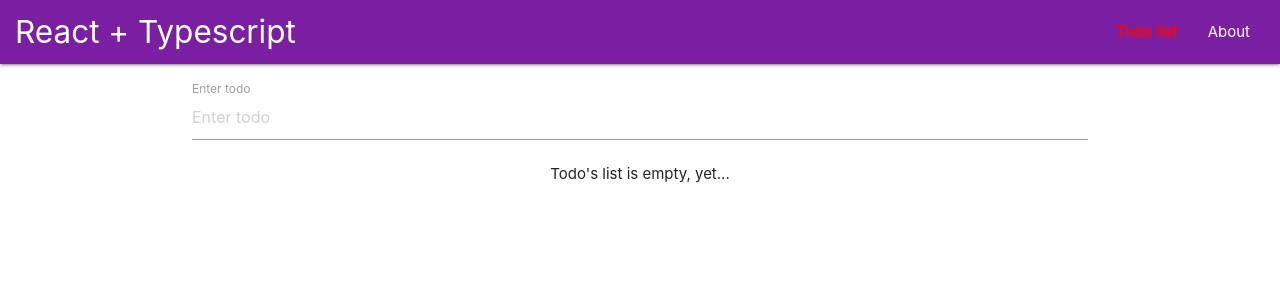
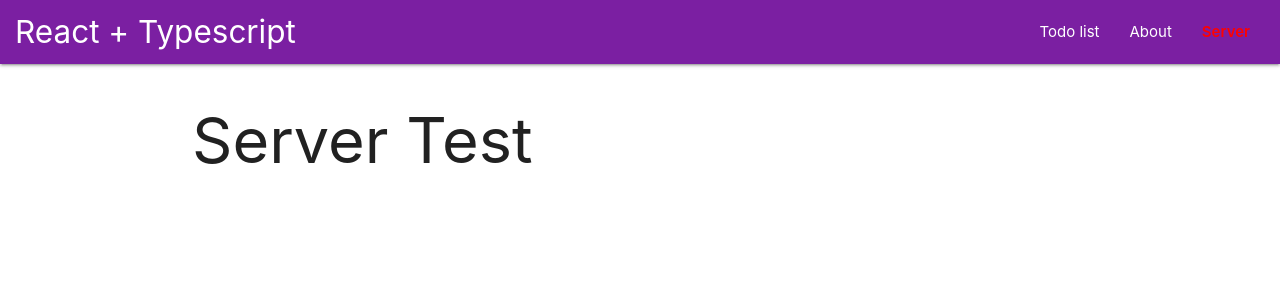
Before and after one commit to SDen4/react_typescript, a React (Create React App) app: page /server in a window 1280 px wide. Before the commit this address led to /. Shown: the top 300 px of the page. Built offline with nearby package versions, Linux system fonts and the light colour scheme.

Commit message:
server component draft

```diff
--- a/src/App.tsx
+++ b/src/App.tsx
@@ -2,6 +2,8 @@ import React from 'react';
 import { BrowserRouter, Switch, Route, Redirect } from 'react-router-dom';
 
 import { Navbar } from './components/Navbar';
+import ServerTest from './components/ServerTest';
+
 import { TodosPage } from './pages/TodosPage';
 import { AboutPage } from './pages/AboutPage/AboutPage';
 
@@ -13,6 +15,7 @@ const App: React.FC = () => {
         <Switch>
           <Route component={TodosPage} path="/" exact />
           <Route component={AboutPage} path="/about" />
+          <Route component={ServerTest} path="/server" />
 
           {/* Redirect from any unknown paths to main */}
           <Redirect to={'/'} />
--- a/src/components/Navbar.tsx
+++ b/src/components/Navbar.tsx
@@ -16,6 +16,9 @@ export const Navbar: React.FC = (): React.ReactElement => (
         <li className="link1">
           <NavLink to="/about">About</NavLink>
         </li>
+        <li className="link1">
+          <NavLink to="/server">Server</NavLink>
+        </li>
       </ul>
     </div>
   </nav>
--- /dev/null
+++ b/src/components/ServerTest.tsx
@@ -0,0 +1,7 @@
+import React from 'react';
+
+export default class ServerTest extends React.Component {
+  render() {
+    return <h1>Server Test</h1>;
+  }
+}
```
